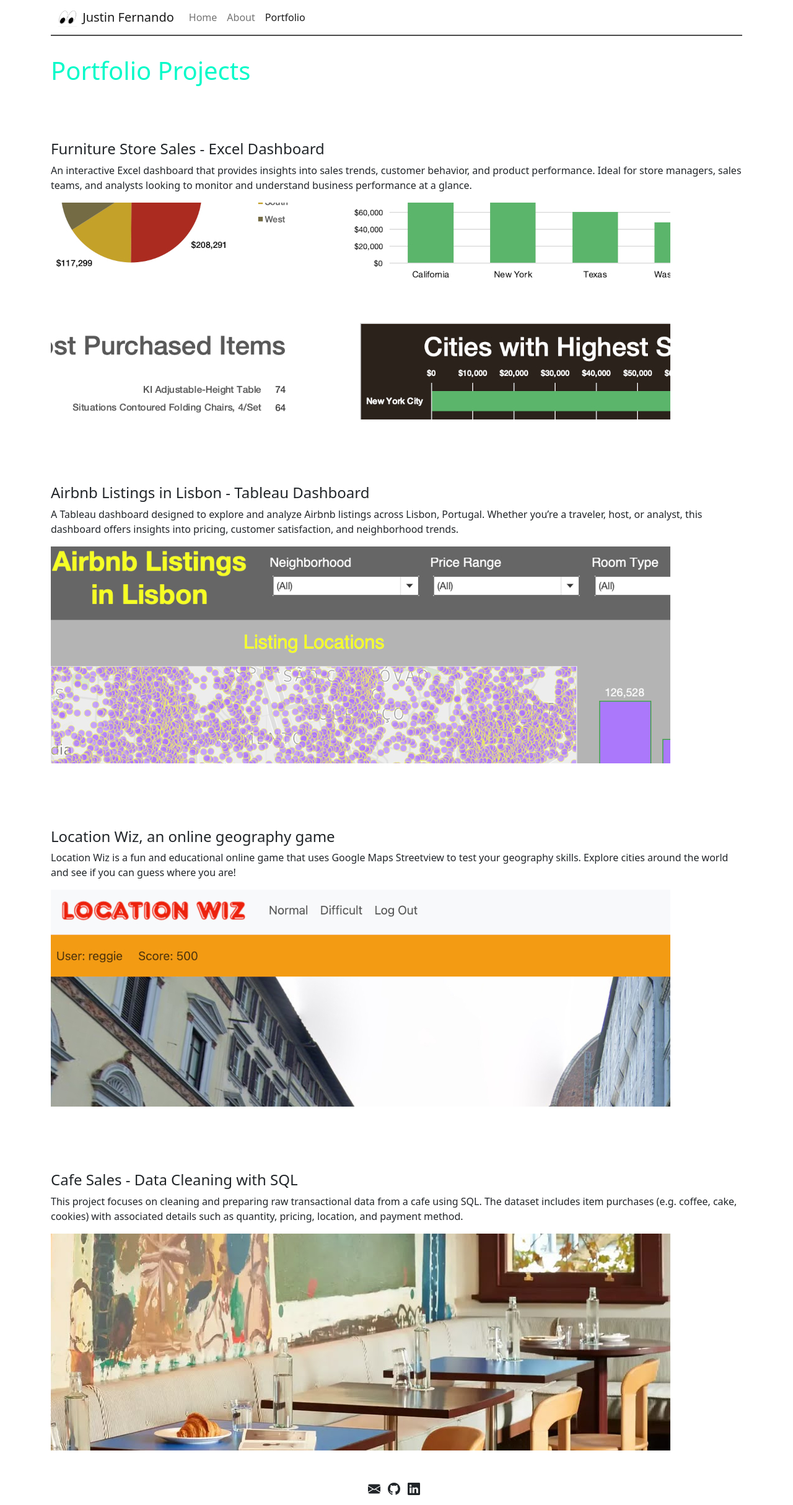
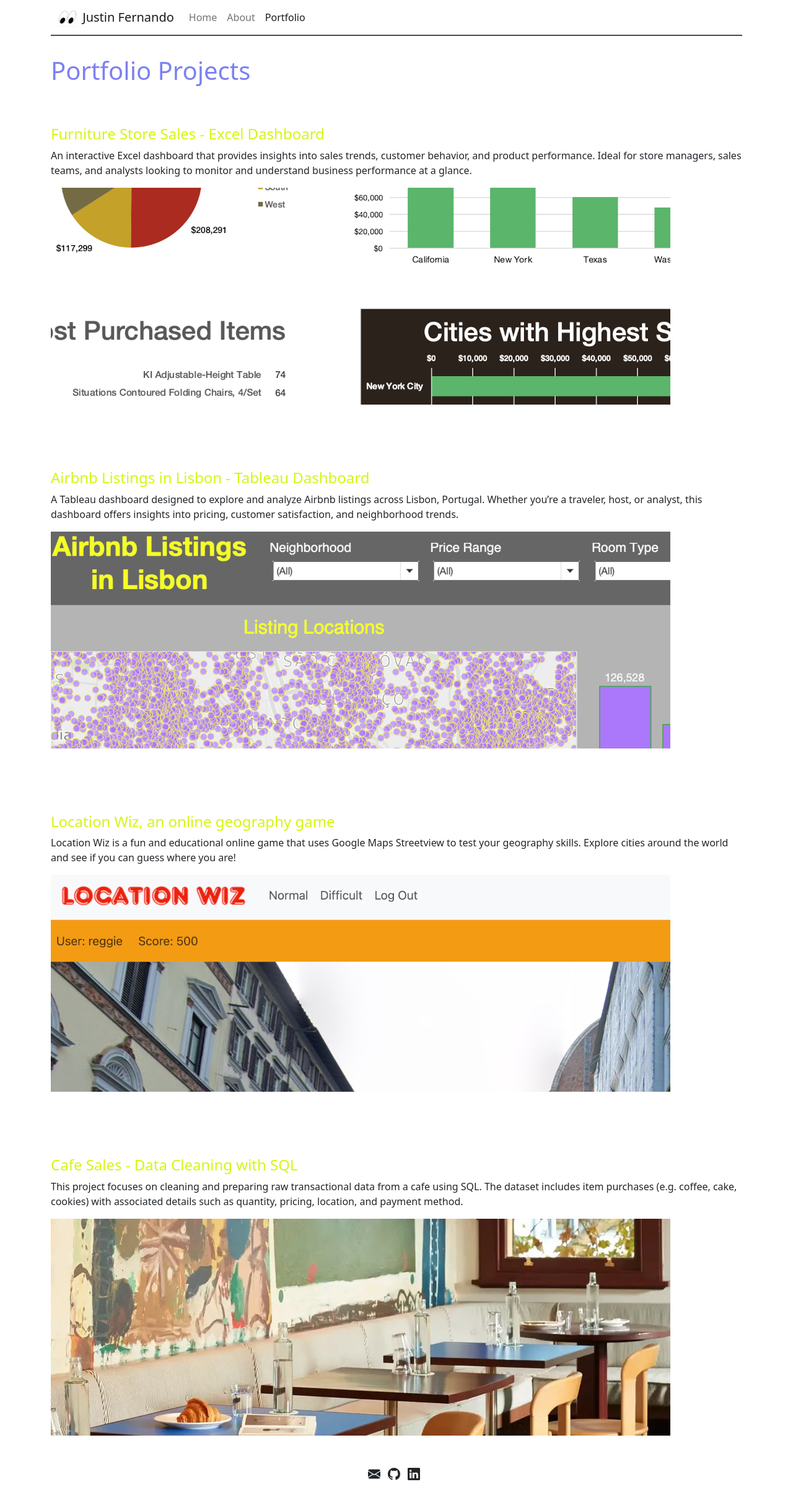
Before and after one commit to jfernando-work/jfernando-work.github.io, a Jekyll site: the page built from portfolio.md, in a window 1280 px wide. Shown: the whole page at 62% size. Built offline with Jekyll 4.4.1, drawn with Linux system fonts in a browser that asks for light colours; after the commit the page ends 2405 px from its top, so only the background shows below that.

Commit message:
updated text colors, text spacing

```diff
--- a/assets/css/styles.scss
+++ b/assets/css/styles.scss
@@ -7,5 +7,9 @@
 
 
   .page-title {
-    color: #07fac9; /* or any color you want */
+    color: #7c81f2;
   }
+
+  h4 {
+    color: #d6f511;
+  }
--- a/portfolio.md
+++ b/portfolio.md
@@ -4,7 +4,7 @@ title: Portfolio Projects
 permalink: /portfolio/
 ---
 
-<br><br>
+<br>
 
 #### Furniture Store Sales - Excel Dashboard
 
```
